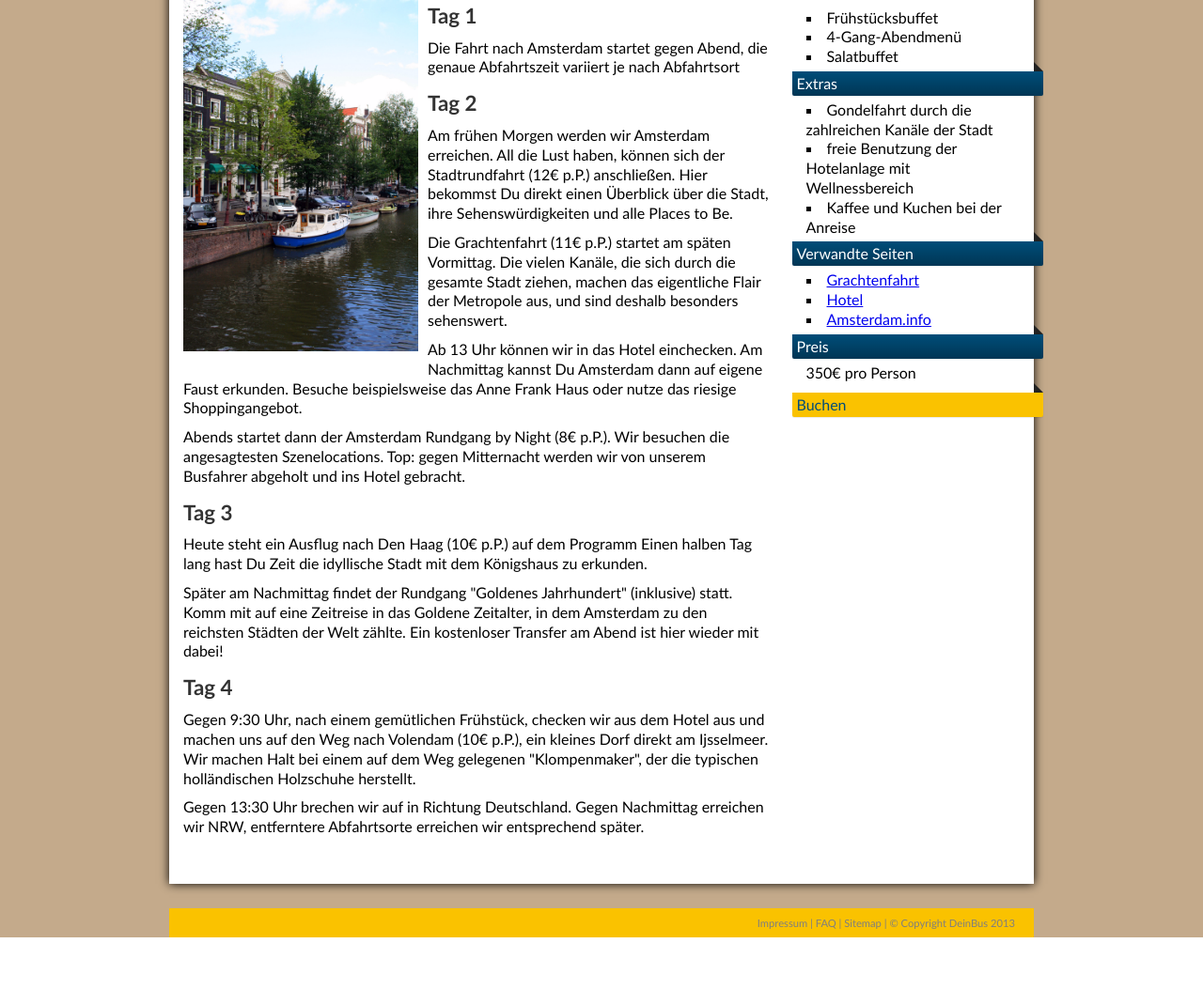
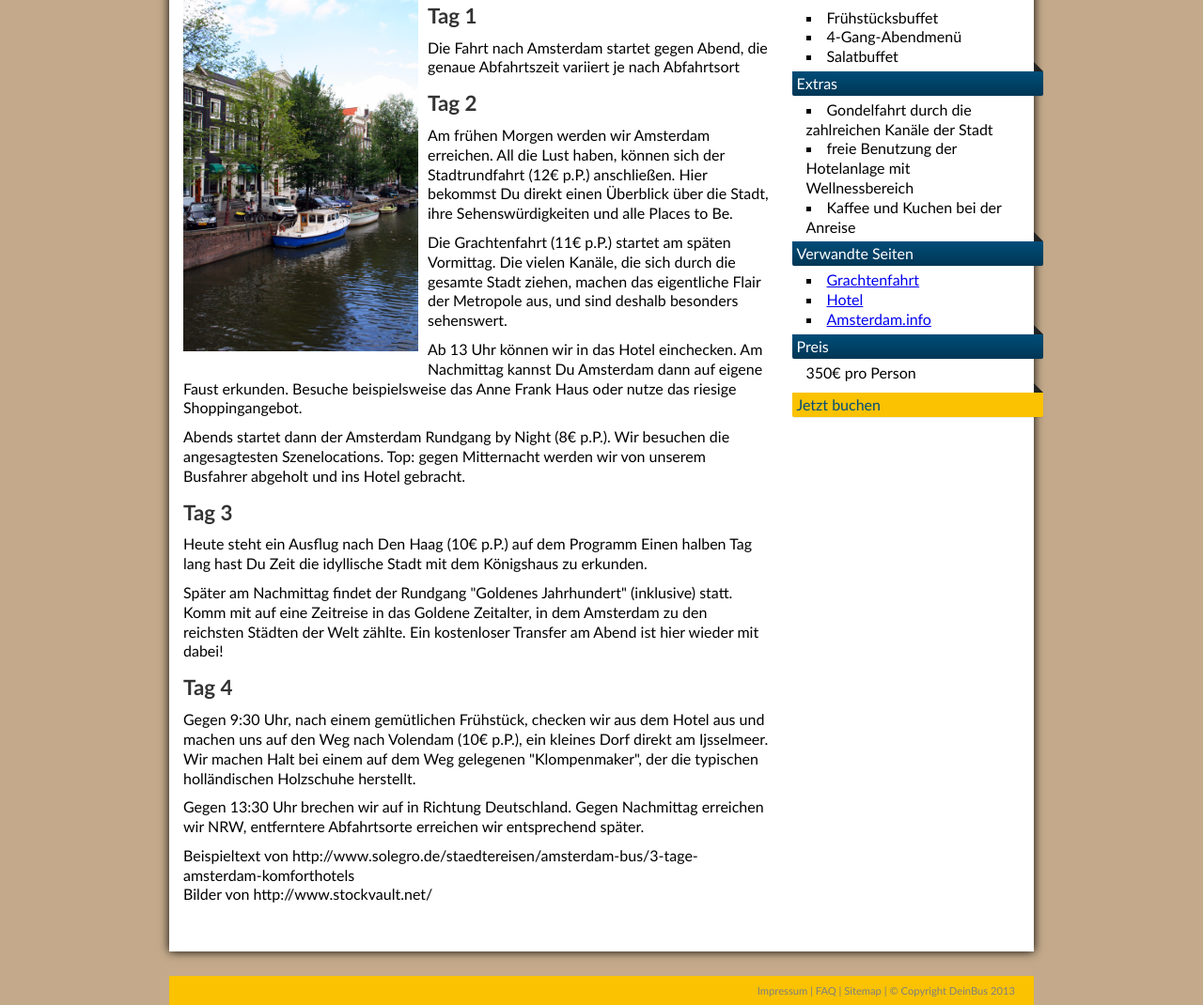
Before and after one commit to stwaidele/INT02-Assignment, a PHP site: page /int02/reiseziele/amsterdam.php in a window 1280 px wide. Shown: the part 581-1651 px from the top of the page at 94% size. Before the commit the page ends 1579 px from the top, so only its background shows below. Run offline with PHP 8.4, Linux system fonts and the light colour scheme; some libraries are stand-ins or nearby versions.

Commit message:
Navigationskonzept 1.0, Literatur hinzugefügt

```diff
--- a/Website/reiseziele/amsterdam.php
+++ b/Website/reiseziele/amsterdam.php
@@ -1,5 +1,6 @@
 <?php
 $title = "Amsterdam";
+$desc = "4-Tage Busreise nach Amsterdam - Superior Hotel - Grachtenfahrten";
 include($_SERVER['DOCUMENT_ROOT'].'/int02/header.php');
 ?>
 <div id="inner-wrapper">
@@ -8,11 +9,11 @@ include($_SERVER['DOCUMENT_ROOT'].'/int02/header.php');
 			<a>Home</a> > <a>Reiseziele</a> > <a>Niederlande</a>
 		</div>
 		<h1>Amsterdam</h1>
-		<img src="/int02/img/amsterdam1.jpg" />
+		<img alt ="Flussufer in Amsterdam" src="/int02/img/amsterdam1.jpg" />
 		<p>Die Hafenstadt Amsterdam (niederländisch  Amsterdam?/i) ist die Hauptstadt und einwohnerstärkste Stadt der Niederlande. Amsterdam hat 799.345 Einwohner (Stand: 1. Januar 2013)[2] und als Agglomeration Groot-Amsterdam etwa 1,3 Millionen (August 2012)[3].</p>
 
 		<p>Im Gro?raum Amsterdam, der den nördlichen Teil des niederländischen Verdichtungsraumes Randstad ausmacht, leben etwa 2,4 Millionen Menschen (2012)[4]. Auch wenn sich der Regierungssitz des Landes sowie die Königsresidenz im 60 Kilometer entfernten Den Haag befinden, ist Amsterdam seit 1983 gemäß niederländischer Verfassung die Hauptstadt der Niederlande.[5] Amsterdam liegt in der Provinz Nordholland, an der Mündung der Amstel und des IJ in das IJsselmeer. Amsterdam ist durch den Noordzeekanaal mit der Nordsee verbunden und durch die zahlreichen Grachten weltberühmt.</p>
-		<img src="/int02/img/amsterdam2.jpg" />
+		<img alt ="Fluss in Amsterdam" src="/int02/img/amsterdam2.jpg" />
 		<h2>Tag 1</h2>
 		<p>Die Fahrt nach Amsterdam startet gegen Abend, die genaue Abfahrtszeit variiert je nach Abfahrtsort</p>
 		<h2>Tag 2</h2>
@@ -26,6 +27,7 @@ include($_SERVER['DOCUMENT_ROOT'].'/int02/header.php');
 		<h2>Tag 4</h2>
 		<p>Gegen 9:30 Uhr, nach einem gemütlichen Frühstück, checken wir aus dem Hotel aus und machen uns auf den Weg nach Volendam (10€ p.P.), ein kleines Dorf direkt am Ijsselmeer. Wir machen Halt bei einem auf dem Weg gelegenen "Klompenmaker", der die typischen holländischen Holzschuhe herstellt. </p>
 		<p>Gegen 13:30 Uhr brechen wir auf in Richtung Deutschland. Gegen Nachmittag erreichen wir NRW, entferntere Abfahrtsorte erreichen wir entsprechend später.</p>
+		<p>Beispieltext von http://www.solegro.de/staedtereisen/amsterdam-bus/3-tage-amsterdam-komforthotels<br />Bilder von http://www.stockvault.net/</p>
 	</div>
 	<div id="sidebar" class="clearfix">
 		<div class="sidebar-topic">Reisezeit<span class="corner-right"></span></div>
@@ -65,7 +67,7 @@ include($_SERVER['DOCUMENT_ROOT'].'/int02/header.php');
 		</ul>
 		<div class="sidebar-topic">Preis<span class="corner-right"></span></div>
 		<p>350€ pro Person</p>
-		<div id="booking" class="sidebar-topic"><a>Buchen</a><span class="corner-right"></span></div>
+		<div id="booking" class="sidebar-topic"><a>Jetzt buchen</a><span class="corner-right"></span></div>
 	</div>
 	<div class="clear"></div>
 
```
Also changed, not shown: 5 other files.
